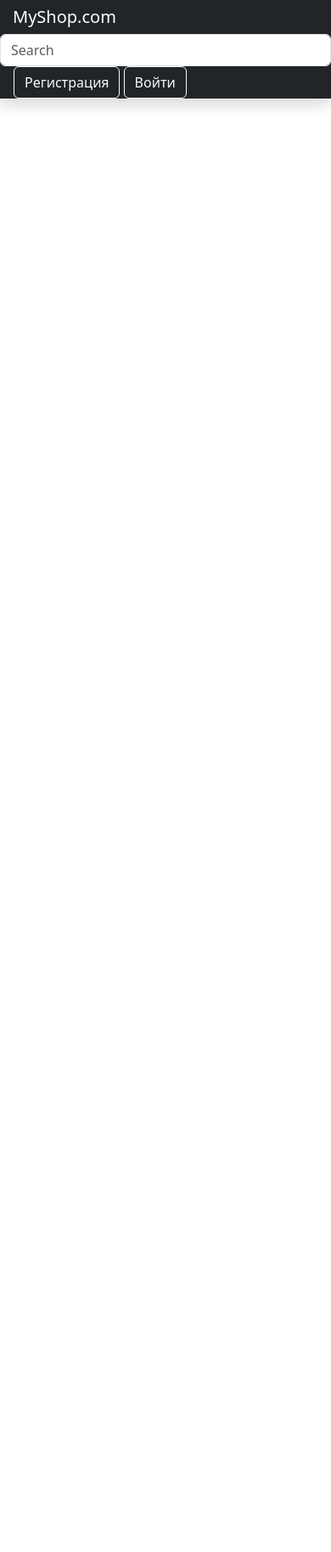
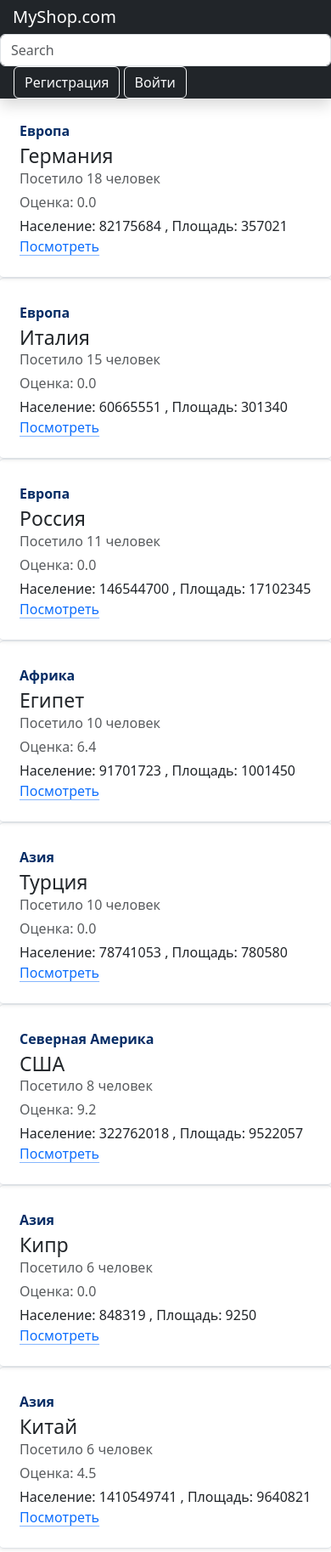
Before and after one commit to Eliandry/Web-Map, a Django app: page / in a window 390 px wide. Shown: the whole page at 85% size. Before the commit the page ends 128 px from the top, so only its background shows below. Run offline with Django 4.2, Linux system fonts and the light colour scheme; data comes from the database, SQL or seed files in the repository; both versions use the stored data as it was after the commit; some libraries are stand-ins or nearby versions.

Commit message:
новые параметры моделей и отображение в html

```diff
--- a/MapProj/mainApp/models.py
+++ b/MapProj/mainApp/models.py
@@ -1,3 +1,4 @@
+from django.core.validators import MinValueValidator, MaxValueValidator
 from django.db import models
 
 
@@ -7,7 +8,10 @@ class Country(models.Model):
     part = models.CharField("Название", max_length=100,blank=True)
     population = models.IntegerField(default=0)
     area = models.IntegerField(default=0)
-
+    popular=models.IntegerField(default=0)
+    grade=models.FloatField(default=0)
+    def __str__(self):
+        return self.name
 
 class Account(models.Model):
     name = models.CharField(max_length=30)
@@ -19,7 +23,7 @@ class Trip(models.Model):
     country = models.ForeignKey(Country, on_delete=models.CASCADE)
     city = models.CharField(max_length=50, blank=True)
     date = models.CharField(max_length=50)
-
+    grade=models.PositiveIntegerField(default=5, validators=[MinValueValidator(1), MaxValueValidator(10)])
 
 class Impress(models.Model):
     trip = models.ForeignKey(Trip, on_delete=models.CASCADE)
--- a/MapProj/mainApp/views.py
+++ b/MapProj/mainApp/views.py
@@ -3,7 +3,13 @@ from django.http import HttpResponse
 from .models import Country
 from django.contrib import auth
 
+
 def main(request):
-    country = Country.objects.order_by("-population")
-    context={'country':country,'username': auth.get_user(request).username}
-    return render(request,"index.html",context)
+    all_pop_country = Country.objects.order_by("-popular")
+    all_like_country = Country.objects.order_by("-grade")
+    all_area_country = Country.objects.order_by("-area")
+    pop_country = all_pop_country[:8]
+    like_country = all_like_country[:8]
+    area_country=all_area_country[:8]
+    context = {'pop_country': pop_country, 'like_country': like_country,'area_country': area_country, 'username': auth.get_user(request).username}
+    return render(request, "main.html", context)
--- a/MapProj/templates/main.html
+++ b/MapProj/templates/main.html
@@ -1,16 +1,25 @@
-<!DOCTYPE html>
-<html lang="en">
-<head>
-    <meta charset="UTF-8">
-    <title>Title</title>
-</head>
-<body>
-{% for c in country %}
-                    <div class="alert posts">
-                        <b>Страна: </b>{{ c.name}}<br>
-                        <b>столица: </b>{{ c.capital }}<br>
-                        <td><a href="">Удалить</a></td>
-                    </div>
-{% endfor %}
-</body>
-</html>
+{% extends "index.html" %}
+{%block content%}
+<div><p>ljjj</p></div>
+<h3 class="pb-4 mb-4 fst-italic border-bottom">
+        Популярные страны</h3>
+<div class="row ">
+    {%for pop in pop_country%}
+    <div class="col-md-3">
+      <div class="row g-1 border rounded overflow-hidden flex-md-row mb-1 shadow-sm h-md-250 position-relative">
+        <div class="col p-4 d-flex flex-column position-static">
+          <strong class="d-inline-block mb-1 text-primary-emphasis">{{pop.part}}</strong>
+          <h3 class="mb-0">{{pop.name}}</h3>
+          <div class="mb-1 text-body-secondary">Посетило {{pop.popular}} человек</div>
+          <div class="mb-1 text-body-secondary">Оценка: {{pop.grade}}</div>
+          <p class="card-text mb-auto">Население: {{pop.population}} , Площадь: {{pop.area}}</p>
+          <a href="#" class="icon-link gap-1 icon-link-hover stretched-link">
+            Посмотреть
+            <svg class="bi"><use xlink:href="#chevron-right"></use></svg>
+          </a>
+        </div>
+      </div>
+    </div>
+    {%endfor%}
+</div>
+{%endblock%}
```
Also changed, not shown: MapProj/db.sqlite3, MapProj/mainApp/migrations/0004_country_popular.py (added), MapProj/mainApp/migrations/0005_country_grade_trip_grade.py (added), 1 other file.
